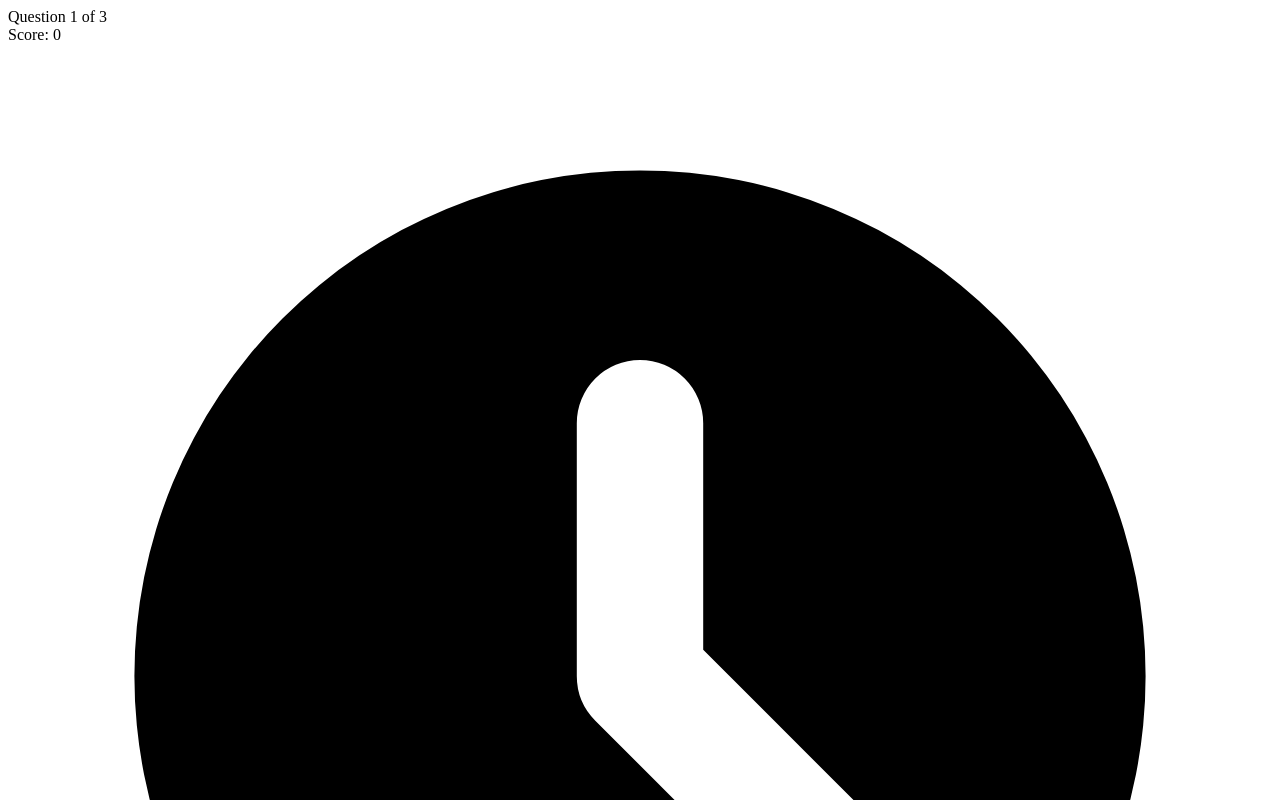
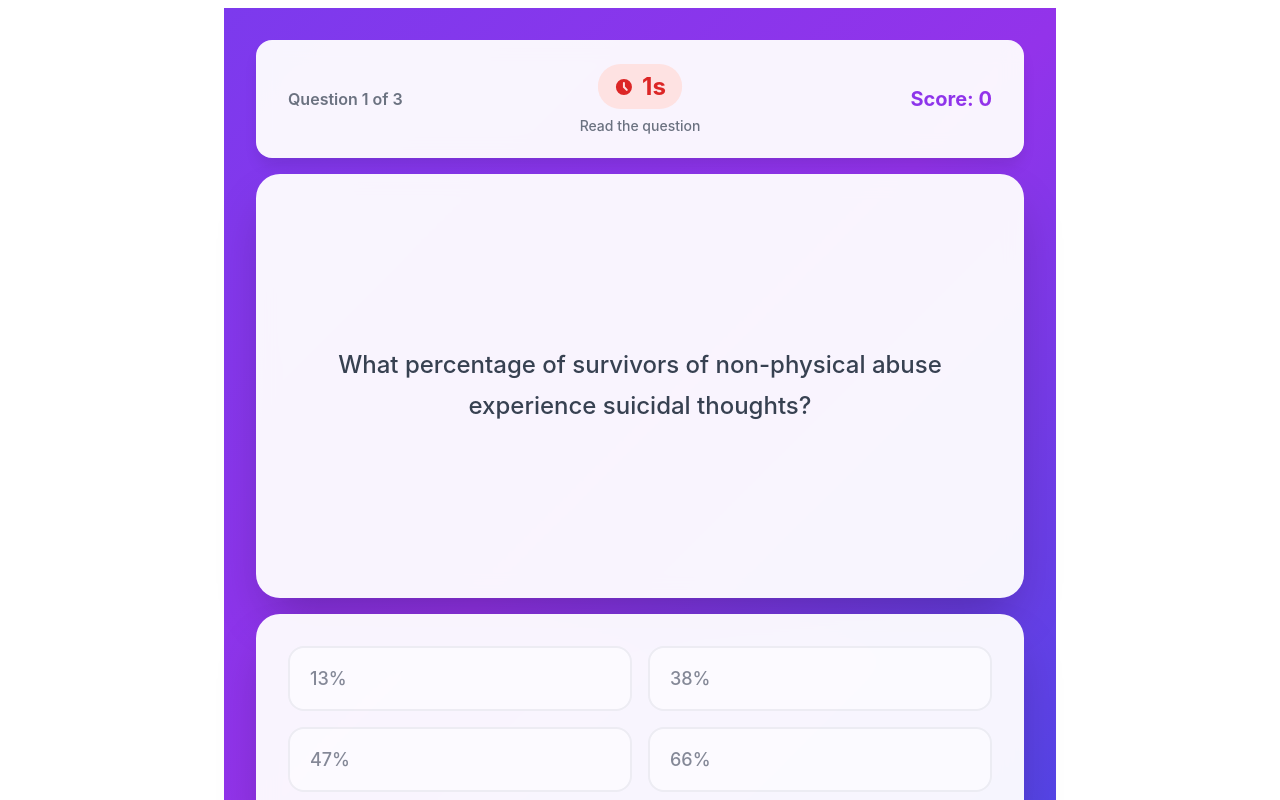
Before and after one commit to j-c-williams/VictimologyQuizSite, an Angular app in the folder victimology-quiz-site/: page /quiz in a window 1280 px wide. Shown: the top 800 px of the page. Built offline with nearby package versions, Linux system fonts and the light colour scheme.

Commit message:
adds styles for questions

```diff
--- a/victimology-quiz-site/src/app/data/questions.data.ts
+++ b/victimology-quiz-site/src/app/data/questions.data.ts
@@ -10,7 +10,7 @@ export const QUIZ_QUESTIONS: Question[] = [
       { text: "47%", isCorrect: true },
       { text: "66%", isCorrect: false }
     ],
-    readTime: 5,
+    readTime: 6,
     answerTime: 20,
     pointValue: 100,
     source: "https://safelives.org.uk/news-views/domestic-abuse-and-suicide-figures/"
@@ -24,7 +24,7 @@ export const QUIZ_QUESTIONS: Question[] = [
       { text: "45.8%", isCorrect: false },
       { text: "52.4%", isCorrect: false }
     ],
-    readTime: 5,
+    readTime: 8,
     answerTime: 20,
     pointValue: 100,
     source: "https://www.usu.edu/uwlp/blog/2023/domestic-violence-among-utah-women-2023"
@@ -38,7 +38,7 @@ export const QUIZ_QUESTIONS: Question[] = [
       { text: "68%", isCorrect: false },
       { text: "95%", isCorrect: true }
     ],
-    readTime: 5,
+    readTime: 6,
     answerTime: 20,
     pointValue: 100,
     source: "https://dvcccpa.org/fast-facts-statistics/#:~:text=Nearly%20half%20of%20all%20women,psychologically%20abuse%20them%20(5)."
--- a/victimology-quiz-site/src/app/quiz/quiz.component.css
+++ b/victimology-quiz-site/src/app/quiz/quiz.component.css
@@ -0,0 +1,311 @@
+/* Apply font to entire quiz container */
+.quiz-container {
+  font-family: 'Inter', 'Helvetica Neue', Arial, sans-serif;
+  min-height: 100vh;
+  background: linear-gradient(135deg, #7c3aed 0%, #9333ea 50%, #4f46e5 100%);
+  display: flex;
+  flex-direction: column;
+  padding: 1rem;
+  padding-bottom: 2rem;
+}
+
+/* Combined Header Section */
+.quiz-header {
+  background: rgba(255, 255, 255, 0.95);
+  backdrop-filter: blur(10px);
+  border-radius: 1rem;
+  padding: 3rem 1.5rem;
+  margin-bottom: 1rem;
+  box-shadow: 0 10px 15px -3px rgba(0, 0, 0, 0.1);
+  display: grid;
+  grid-template-columns: 1fr auto 1fr;
+  align-items: center;
+  gap: 1rem;
+}
+
+.question-number {
+  font-family: 'Inter', 'Helvetica Neue', Arial, sans-serif;
+  font-size: 0.875rem;
+  font-weight: 600;
+  color: #6b7280;
+  text-align: left;
+}
+
+.timer-section {
+  display: flex;
+  flex-direction: column;
+  align-items: center;
+  gap: 0.5rem;
+}
+
+.timer {
+  display: inline-flex;
+  align-items: center;
+  gap: 0.5rem;
+  padding: 0.5rem 1rem;
+  background: #f3e8ff;
+  border-radius: 9999px;
+  transition: all 0.3s ease;
+}
+
+.timer.warning {
+  background: #fee2e2;
+  animation: pulse 1s ease-in-out infinite;
+}
+
+@keyframes pulse {
+
+  0%,
+  100% {
+    transform: scale(1);
+  }
+
+  50% {
+    transform: scale(1.05);
+  }
+}
+
+.timer-icon {
+  width: 1.25rem;
+  height: 1.25rem;
+  color: #9333ea;
+}
+
+.timer.warning .timer-icon {
+  color: #dc2626;
+}
+
+.timer-text {
+  font-family: 'Inter', 'Helvetica Neue', Arial, sans-serif;
+  font-size: 1.125rem;
+  font-weight: 700;
+  color: #9333ea;
+}
+
+.timer.warning .timer-text {
+  color: #dc2626;
+}
+
+.phase-indicator {
+  font-family: 'Inter', 'Helvetica Neue', Arial, sans-serif;
+  font-size: 0.75rem;
+  color: #6b7280;
+  font-weight: 500;
+  text-align: center;
+}
+
+.score-display {
+  font-family: 'Inter', 'Helvetica Neue', Arial, sans-serif;
+  font-size: 1rem;
+  font-weight: 700;
+  background: linear-gradient(90deg, #7c3aed, #9333ea);
+  -webkit-background-clip: text;
+  -webkit-text-fill-color: transparent;
+  background-clip: text;
+  text-align: right;
+}
+
+/* Question Card (text only) */
+.question-card {
+  background: rgba(255, 255, 255, 0.95);
+  backdrop-filter: blur(10px);
+  border-radius: 1.5rem;
+  padding: 1.5rem;
+  margin-bottom: 1rem;
+  box-shadow: 0 25px 50px -12px rgba(0, 0, 0, 0.25);
+  flex: 1;
+  display: flex;
+  align-items: center;
+  justify-content: center;
+}
+
+.question-text {
+  font-family: 'Inter', 'Helvetica Neue', Arial, sans-serif;
+  font-size: 1.25rem;
+  font-weight: 500;
+  color: #374151;
+  line-height: 1.7;
+  text-align: center;
+  margin: 0;
+}
+
+/* Answers Card */
+.answers-card {
+  background: rgba(255, 255, 255, 0.95);
+  backdrop-filter: blur(10px);
+  border-radius: 1.5rem;
+  padding: 1.5rem;
+  margin-bottom: 1rem;
+  box-shadow: 0 25px 50px -12px rgba(0, 0, 0, 0.25);
+}
+
+/* Answers Grid */
+.answers-grid {
+  display: grid;
+  grid-template-columns: 1fr;
+  gap: 0.75rem;
+}
+
+.answers-grid.two-answers {
+  grid-template-columns: 1fr 1fr;
+}
+
+.answer-button {
+  font-family: 'Inter', 'Helvetica Neue', Arial, sans-serif;
+  position: relative;
+  background: white;
+  border: 2px solid #e5e7eb;
+  border-radius: 1rem;
+  padding: 1rem;
+  font-size: 1rem;
+  font-weight: 500;
+  color: #374151;
+  cursor: pointer;
+  transition: all 0.2s ease;
+  text-align: left;
+  min-height: 3.5rem;
+  display: flex;
+  align-items: center;
+  justify-content: space-between;
+  gap: 0.5rem;
+}
+
+.answer-button:disabled {
+  cursor: not-allowed;
+  opacity: 0.6;
+}
+
+.answer-button:not(:disabled):hover {
+  border-color: #9333ea;
+  background: #f3e8ff;
+  transform: scale(1.02);
+}
+
+.answer-button:not(:disabled):active {
+  transform: scale(0.98);
+}
+
+/* Answer states after submission */
+.answer-button.correct {
+  background: #d1fae5;
+  border-color: #10b981;
+  color: #065f46;
+}
+
+.answer-button.incorrect {
+  background: #fee2e2;
+  border-color: #ef4444;
+  color: #991b1b;
+}
+
+.answer-text {
+  flex: 1;
+}
+
+.answer-icon {
+  flex-shrink: 0;
+  width: 1.5rem;
+  height: 1.5rem;
+}
+
+.icon-correct,
+.icon-incorrect {
+  width: 100%;
+  height: 100%;
+}
+
+.icon-correct {
+  color: #10b981;
+}
+
+.icon-incorrect {
+  color: #ef4444;
+}
+
+/* Source Citation */
+.source-citation {
+  background: rgba(255, 255, 255, 0.95);
+  backdrop-filter: blur(10px);
+  border-radius: 0.75rem;
+  padding: 0.75rem 1rem;
+  text-align: center;
+  box-shadow: 0 4px 6px -1px rgba(0, 0, 0, 0.1);
+}
+
+.source-citation small {
+  font-family: 'Inter', 'Helvetica Neue', Arial, sans-serif;
+  font-size: 0.75rem;
+  color: #6b7280;
+}
+
+.source-citation a {
+  color: #9333ea;
+  text-decoration: none;
+  word-break: break-all;
+}
+
+.source-citation a:hover {
+  text-decoration: underline;
+}
+
+/* Tablet and up */
+@media (min-width: 640px) {
+  .quiz-container {
+    padding: 2rem;
+    max-width: 42rem;
+    margin: 0 auto;
+  }
+
+  .quiz-header {
+    padding: 1.5rem 2rem;
+  }
+
+  .question-number {
+    font-size: 1rem;
+  }
+
+  .score-display {
+    font-size: 1.25rem;
+  }
+
+  .timer-text {
+    font-size: 1.5rem;
+  }
+
+  .phase-indicator {
+    font-size: 0.875rem;
+  }
+
+  .question-text {
+    font-size: 1.5rem;
+  }
+
+  .question-card {
+    padding: 2rem;
+  }
+
+  .answers-card {
+    padding: 2rem;
+  }
+
+  .answers-grid {
+    gap: 1rem;
+  }
+
+  .answer-button {
+    padding: 1.25rem;
+    font-size: 1.125rem;
+    min-height: 4rem;
+  }
+}
+
+/* Large screens */
+@media (min-width: 1024px) {
+  .quiz-container {
+    max-width: 48rem;
+  }
+
+  .answers-grid:not(.two-answers) {
+    grid-template-columns: 1fr 1fr;
+  }
+}
--- a/victimology-quiz-site/src/app/quiz/quiz.component.html
+++ b/victimology-quiz-site/src/app/quiz/quiz.component.html
@@ -1,22 +1,11 @@
 <div class="quiz-container" *ngIf="quizState && currentQuestion">
-  <!-- Header with progress and score -->
+  <!-- Combined Header with Question Number, Timer, and Score -->
   <div class="quiz-header">
-    <div class="progress-info">
-      <span class="question-number">
+    <div class="question-number">
       Question {{ quizState.currentQuestionIndex + 1 }} of {{ totalQuestions }}
-      </span>
-      <div class="progress-bar">
-        <div class="progress-fill" [style.width.%]="((quizState.currentQuestionIndex + 1) / totalQuestions) * 100">
-        </div>
-      </div>
-    </div>
-    <div class="score-display">
-      Score: {{ quizState.score }}
-    </div>
     </div>
 
-  <!-- Timer -->
-  <div class="timer-container">
+    <div class="timer-section">
       <div class="timer" [class.warning]="quizState.timeRemaining <= 5">
         <svg class="timer-icon" fill="currentColor" viewBox="0 0 20 20">
           <path fill-rule="evenodd"
@@ -30,11 +19,18 @@
       </div>
     </div>
 
-  <!-- Question Card -->
+    <div class="score-display">
+      Score: {{ quizState.score }}
+    </div>
+  </div>
+
+  <!-- Question Card (text only) -->
   <div class="question-card">
     <h2 class="question-text">{{ currentQuestion.questionText }}</h2>
+  </div>
 
-    <!-- Answers Grid -->
+  <!-- Answers Card -->
+  <div class="answers-card">
     <div class="answers-grid" [class.two-answers]="currentQuestion.answers.length === 2">
       <button *ngFor="let answer of currentQuestion.answers; let i = index" class="answer-button"
         [class]="getAnswerClass(i)" [disabled]="isAnswerDisabled()" (click)="selectAnswer(i)">
--- a/victimology-quiz-site/src/app/services/quiz.service.ts
+++ b/victimology-quiz-site/src/app/services/quiz.service.ts
@@ -61,7 +61,7 @@ export class QuizService {
     const isCorrect = currentQuestion.answers[answerIndex].isCorrect;
     if (isCorrect) {
       const timeBonus = this.quizState.timeRemaining / currentQuestion.answerTime;
-      const pointsEarned = Math.round(currentQuestion.pointValue * timeBonus);
+      const pointsEarned = Math.round(currentQuestion.pointValue * (1 + timeBonus));
       this.quizState.score += pointsEarned;
     }
 
```
Lines whose indentation alone changed are shown as unchanged.
